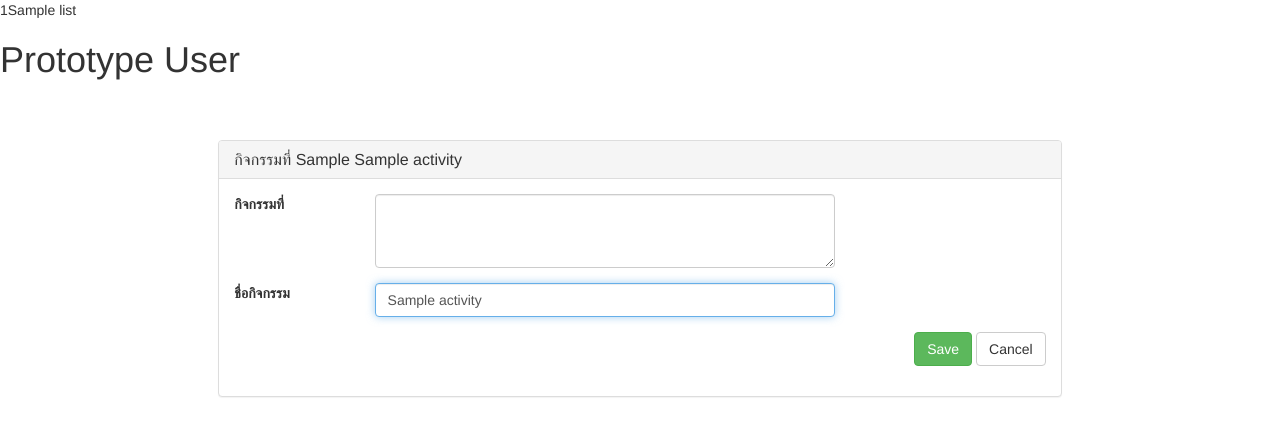
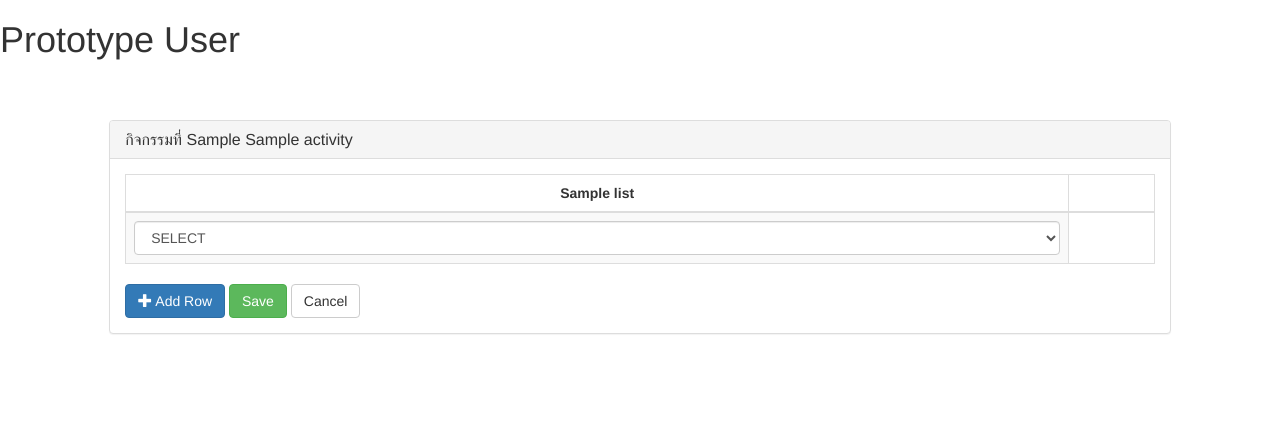
Before and after one commit to PsKs/stakeholder, a PHP site: page /user/take.php?ac=1 in a window 1280 px wide. Shown: the top 436 px of the page. Run offline with PHP 8.4, Linux system fonts and the light colour scheme; tables that the repository leaves empty or names only in its code hold one stand-in row (values such as "Sample post").

Commit message:
แก้ไข Dynamic Row & Dynamic Column
รับค่าได้จากทุก fileds แต่มี bug ตัว “,” ออกมาอยู่
เพราะเป็นที่การส่งค่าตัวแปรทุก row มาเก็บเป็น array
ก่อนแล้วจึงส่งค่าไปที่ scntDiv.append เพื่อสร้างแถวใหม่
เพิ่มตัวเลือก sum

```diff
--- a/admin/create_ac.php
+++ b/admin/create_ac.php
@@ -153,6 +153,9 @@
                     '</div><div class="radio"> <label for="stklist_type-1"> ' +
                     '<input type="radio" name="stklist_type" id="stklist_type-1" value="level"/>ระดับ (1-5)</label> ' +
                     '</div> ' +
+                    '<div class="radio"> <label for="stklist_type-2"> ' +
+                    '<input type="radio" name="stklist_type" id="stklist_type-2" value="sum"/>ผลรวม</label> ' +
+                    '</div> ' +
                     '</div> </div>' +
                     '</form> </div>  </div>',
                 buttons: {
--- a/user/take.php
+++ b/user/take.php
@@ -2,7 +2,7 @@
   session_start();//session starts here
   require("../connect.php");
   $ac_id = $_GET['ac'];
-  $sql = "select activity.ac_no, activity.ac_name, stakeholder_list.stklist_id, stakeholder_list.stklist_name
+  $sql = "select activity.ac_no, activity.ac_name, stakeholder_list.stklist_id, stakeholder_list.stklist_name, stakeholder.stk_id, stakeholder_list.stklist_type
           from stakeholder_list
           left join stakeholder on (stakeholder.stklist_id = stakeholder_list.stklist_id)
           left join activity on (stakeholder.ac_id = activity.ac_id)
@@ -11,8 +11,10 @@
   while ($rs = mysqli_fetch_array($run, MYSQL_ASSOC)) {
     $ac_no = $rs['ac_no'];
     $ac_name = $rs['ac_name'];
-    echo $arr_stklist_id[] = $rs['stklist_id'];
-    echo $arr_stklist_name[] = $rs['stklist_name'];
+    $arr_stklist_id[] = $rs['stklist_id'];
+    $arr_stklist_name[] = $rs['stklist_name'];
+    $arr_stklist_type[] = $rs['stklist_type'];
+    $arr_stk_id[] = $rs['stk_id'];
   }
   mysqli_free_result($run);
   mysqli_close($dbcon);
@@ -71,37 +73,101 @@
   <script src="../js/bootbox.min.js"></script>
   <h1>Prototype User</h1>
   <div class="row">
-    <div class="col-md-8 col-md-offset-2">
+    <div class="col-md-10 col-md-offset-1">
       <div class="panel panel-default">
         <div class="panel-heading">
           <h4 class="panel-title">กิจกรรมที่ <?php echo $ac_no; ?>  <?php echo $ac_name; ?></h4>
         </div>
         <div class="panel-body">
-          <form method="post" id="foo" class="form-horizontal">
-            <div class="form-group">
-              <label for="noActivity" class="col-xs-2">กิจกรรมที่</label>
-              <div class="col-xs-7">
-                <textarea class="form-control" rows="3"></textarea>
-              </div>
-            </div>
-            <div class="form-group">
-              <label for="nameActivity" class="col-xs-2">ชื่อกิจกรรม</label>
-              <div class="col-xs-7">
-                <input class="form-control" type="text" name="nameActivity" id="nameActivity" value="<?php echo $ac_name; ?>" autofocus/>
-              </div>
-            </div>
-            <div class="form-group">
-              <div class="col-xs-12" align="right">
-                <button type="submit" class="btn btn-success">Save</button>
-                <a href="view_ac.php">
-                <button type="button" class="btn btn-default">Cancel</button>
-                </a>
-              </div>
-            </div>
-          </form>
+          <table class="table table-striped table-bordered table-hover">
+          <thead>
+            <tr>
+            <?php
+              foreach ($arr_stklist_name as $key => $value) {
+                echo "<th class='text-center'>".$value."</th>";
+              }
+            ?>
+            <th class='col-md-1'></th>
+            </tr>
+          </thead>
+          <tbody id='p_scents'>
+          <tr>
+            <?php
+              foreach ($arr_stklist_type as $key => $value) {
+                if ($value == "text") {
+                  echo $form[] = "<td><input type='text' class='form-control' name='arrList[]'/>";
+                } else {
+                  echo $form[] = "<td><select class='form-control' name='arrNum[]'>
+                                  <option value='-'>SELECT</option>
+                                  <option value='1'>1</option>
+                                  <option value='2'>2</option>
+                                  <option value='3'>3</option>
+                                  <option value='4'>4</option>
+                                  <option value='5'>5</option>";
+                }
+              }
+            ?>
+            </td>
+          </tr>
+          </tbody>
+          </table>
+          <button type="button" class="btn btn-primary" id="addScnt"><span class="glyphicon glyphicon-plus" aria-hidden="true"></span> Add Row</button>
+          <button type="button" class="btn btn-success" id="save">Save</button>
+          <a href="index.php">
+          <button type="button" class="btn btn-default">Cancel</button>
+          </a>
+          <?php
+            /*
+            แบบ form horizon
+            $i = 0;
+            foreach ($arr_stk_id as $key => $value) {
+              echo "<div class='form-group'>
+                      <label for='arrList[]' class='col-xs-2'>". $arr_stklist_name[$i] ."</label>";
+              echo $form[] = "
+                      <div class='col-xs-8'>
+                        <input type='text' class='form-control' name='arrList[]' />
+                      </div>
+                    </div>";
+              $i++;
+            }*/
+          ?>
+          <div id="mymsg"></div>
         </div>
       </div>
     </div>
   </div>
+  <script>
+        var scntDiv = $('#p_scents');
+        var i = $('#p_scents tr').size() + 1;
+        var form = <?php echo json_encode($form) ?>;
+        $('#addScnt').click(function() {
+          scntDiv.append('<tr>'+form+'</td><td><button type="button" class="btn btn-warning btn-sm" id="remScnt"><span class="glyphicon glyphicon-trash" aria-hidden="true"></span> Remove</button></td></tr>');
+          // document.getElementById('mymsg').innerHTML = form;
+          i++;
+          return false;
+        });
+        //Remove button
+        $(document).on('click', '#remScnt', function() {
+            if (i > 2) {
+                $(this).closest('tr').remove();
+                i--;
+            }
+            return false;
+        });
+        // click handler
+        $(document).on('click', '#save', function(event) {
+          var name = $('input[name^=arrList]').map(function(idx, elem) {
+            return $(elem).val();
+          }).get();
+          var num = $('select[name^=arrNum]').map(function(idx, elem) {
+            return $(elem).val();
+          }).get();
+
+        console.log(name);
+        console.log(num);
+        event.preventDefault();
+        // document.getElementById('mymsg').innerHTML = name+num;
+        });
+    </script>
   </body>
 </html>
```
